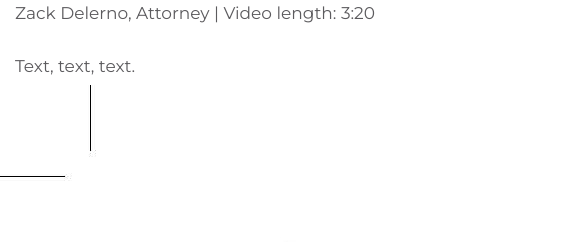
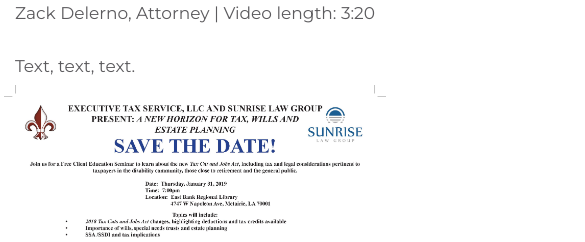
Before and after one commit to loggreen/New_Wills_Page, a website: page Public/index.html in a window 390 px wide. Shown: the part 1777-2019 px from the top of the page, 585 px wide, since content can reach past the window. Drawn offline with nearby package versions, Linux system fonts and the light colour scheme; no server answers.

Commit message:
flyer css

```diff
--- a/Public/SLG_Homepage.css
+++ b/Public/SLG_Homepage.css
@@ -264,7 +264,18 @@
     background-color: #3e8e41;
 }
 
+#event_flyer {
+	display: block;
+    margin-left: auto;
+    margin-right: auto;
+    width: 85%;
+}
+
 @media only screen and (max-width: 768px) {
+
+#event_flyer {
+width: 98%;
+}
 
 .navbar {
 	height: 100px;
```
